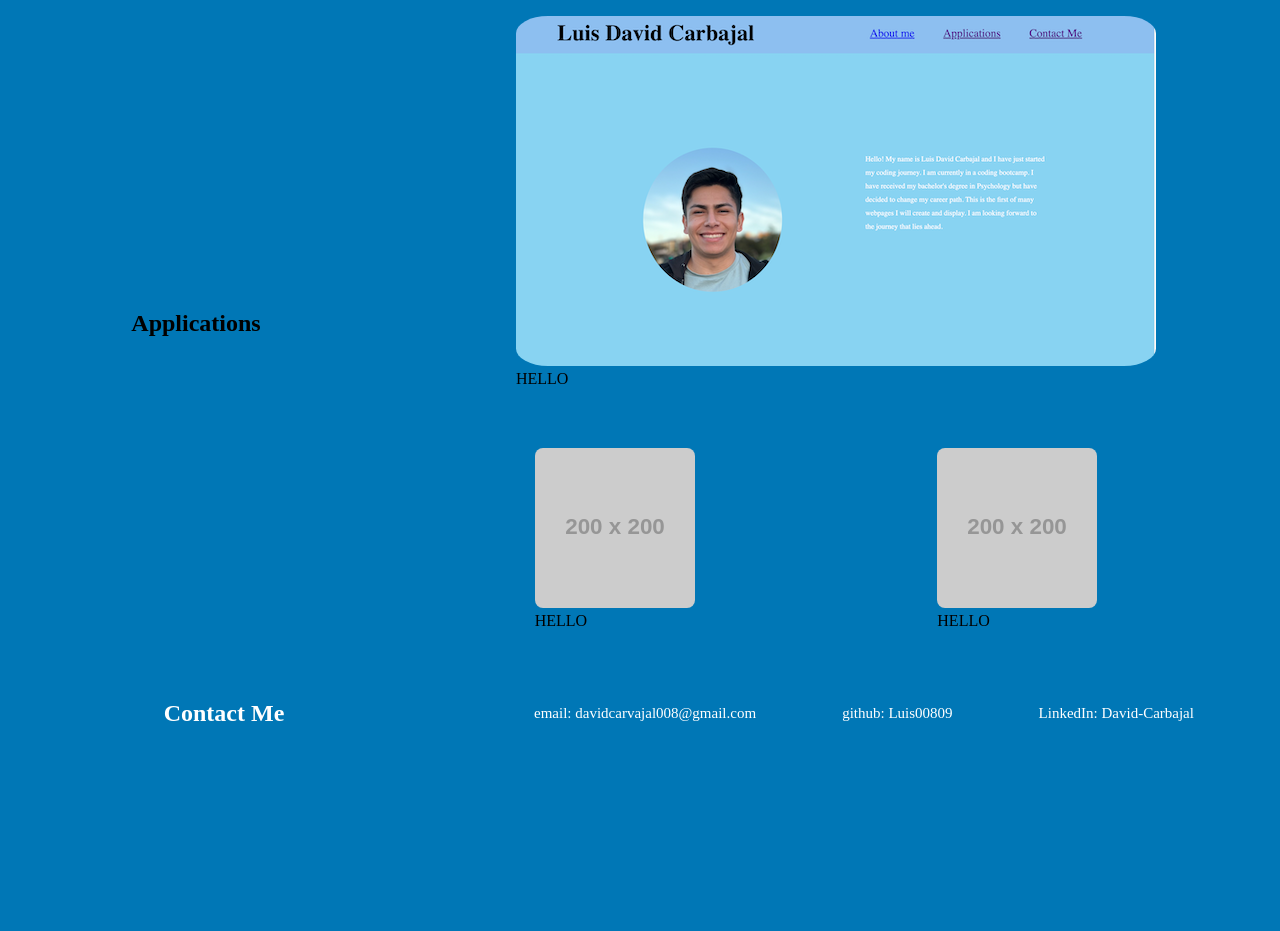
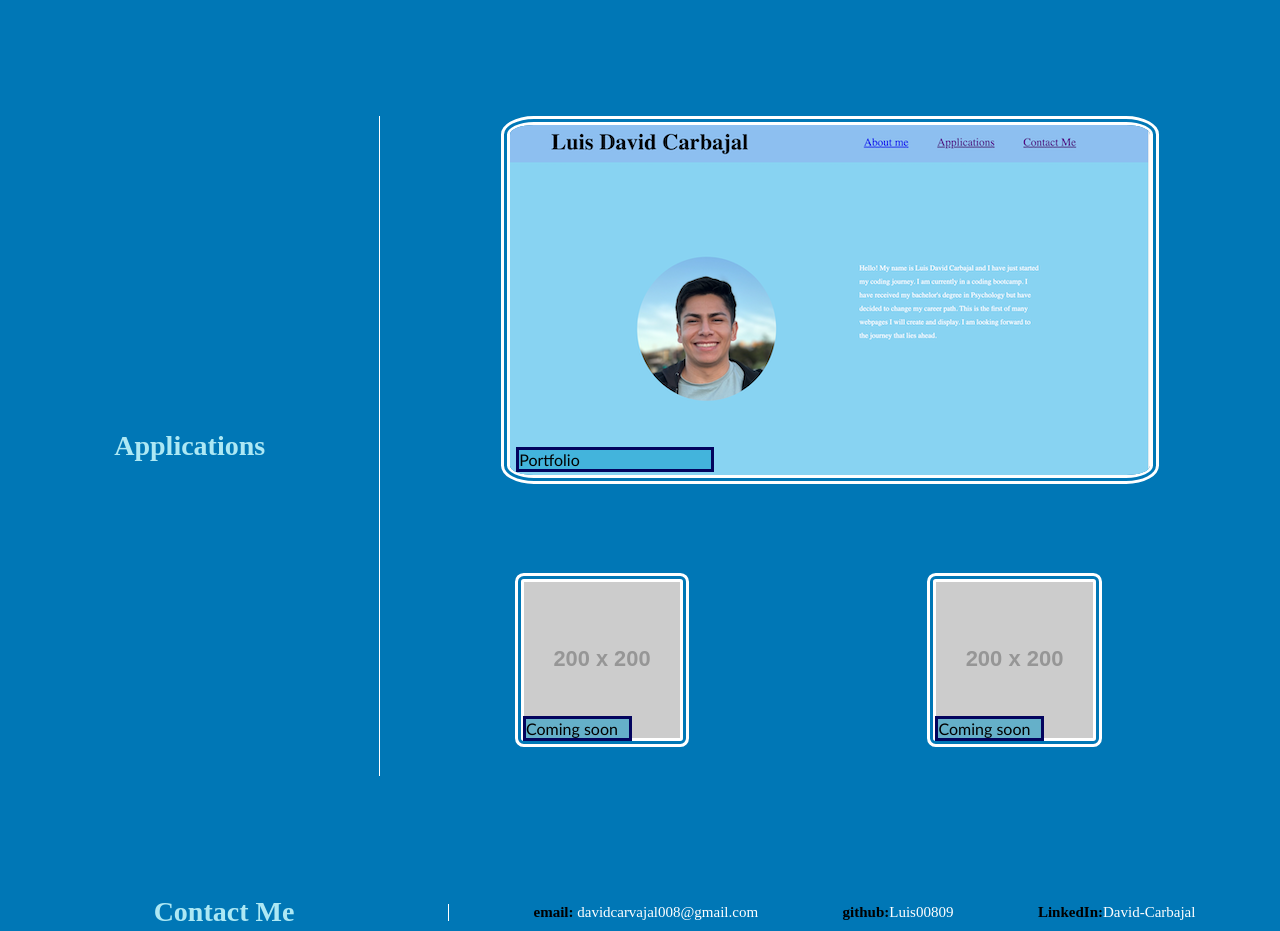
Before and after one commit to Luis00809/Challenge2, a plain HTML site: page index.html in a window 1280 px wide. Shown: the part 604-1535 px from the top of the page. Drawn offline with Linux system fonts and the light colour scheme; placeholder pictures from the web are drawn by us.

Commit message:
color scheme and fonts

```diff
--- a/assets/style.css
+++ b/assets/style.css
@@ -27,6 +27,11 @@ a:visited {
     color: white;
 }
 
+h2 {
+    color: rgb(173, 232, 244);
+    text-align: center;
+    font-size: 1.75rem;
+}
 
 /* start of: heading section */
 .header {
@@ -79,7 +84,7 @@ a:visited {
 .container {
     display: flex;
     flex-direction: column;
-    height: 4000px;
+    height: 450px;
 }
 
 /* end of: container section */
@@ -103,7 +108,7 @@ a:visited {
 }
 
 .container .square1 p {
-    color: white;
+    color: rgb(202, 240, 248);
     height: 200px;
     max-width: 40%;
     margin: 20px;
@@ -124,7 +129,6 @@ a:visited {
 
 .container .square2 .left{
     width: 40%;
-    text-align: center;
 }
 
 .box {
@@ -134,6 +138,7 @@ a:visited {
     align-items: center;
     gap: 60px;
     max-width: 90%;
+    border-left: 1px double white;
 }
 
 #top {
@@ -146,14 +151,35 @@ a:visited {
     flex: 1 0 0px;
 }
 
+/* flex for 3 images stacked with one on top */
 .stack-1 img, .stack-2 img, .stack-3 img{
     border-radius: 5%;
+    border: 9px double white;
+    /* background-color: white; */
 }
 
-/* flex for 3 images stacked with one on top */
-.stack-1 img, .stack-2 img, .stack-3 img{
-    /* border: 10px double red; */
-    border-radius: 5%;
+.box img:hover {
+    background-color: red;
+}
+
+.box figcaption {
+    border: 3px solid rgb(3, 4, 94);
+    position: relative;
+    background-color: rgba(0, 150, 199, 0.5);
+    font-family: 'Gill Sans', 'Gill Sans MT', Calibri, 'Trebuchet MS', sans-serif;
+}
+
+ .box .stack-1 figcaption, .stack-2 figcaption {
+    bottom: 35px;
+    width: 50%;
+    left: 8px;
+}
+
+
+.box .stack-3 figcaption {
+    bottom: 41px;
+    left: 15px;
+    width: 30%;
 }
 
 /* end of: row 2 */
@@ -162,16 +188,15 @@ a:visited {
 /* start of: row3 */
 .container .square3 {
     display: flex;
-    justify-content: space-around;
+    justify-content: space-evenly;
     align-items: center;
+    padding: 50px 0;
 }
 
 .container .square3 .contact {
-    color: white;
     width: 35%;
-    text-align: center;
+}
 
-}
 
 .container .square3 .links  {
     width: 65%;
@@ -182,6 +207,7 @@ a:visited {
     justify-content:space-around;
     align-items: center;
     width: 100%;
+    border-left: 1px solid white;
 }
 
 .links ul {
@@ -192,11 +218,30 @@ a:visited {
 }
 
 .links ul li{
-    color: white;
+    color: 72, 202, 228;
     font-size: 15px;
     display: inline;
 }
 
+
+@media (min-width: 1000px) and (max-width: 3000px) {
+    .container .square1 p {
+        font-size: 2rem;
+    }
+
+}
+
+@media (min-width: 1000px) and (max-width: 1285px) {
+    .container .square2 {
+        margin-top: 100px;
+    }
+}
+
+@media (min-width: 586px) and (max-width: 1000px) {
+    .container .square1 p {
+        font-size: 1.2rem;
+    }
+}
 
 
   @media screen and (max-width: 855px) {
@@ -221,6 +266,18 @@ a:visited {
   }
 
   @media screen and (max-width: 788px){
+
+    .square2 {
+        display: flex;
+        flex-direction: column;
+        justify-content: center;
+      }
+
+      .container .square2 .left {
+        width: 100%;
+        margin-bottom: 20px;
+      }
+
     .container .square3 {
         min-height: 270px;
         display: flex;
@@ -253,7 +310,7 @@ a:visited {
   }
 
   @media screen and (max-width: 665px) {
-      .square2 {
+      /* .square2 {
         display: flex;
         flex-direction: column;
         justify-content: center;
@@ -262,7 +319,7 @@ a:visited {
       .container .square2 .left {
         width: 100%;
         margin-bottom: 20px;
-      }
+      }   */
   }
 
   @media screen and (max-width: 585px) {
@@ -280,4 +337,5 @@ a:visited {
         min-width: 90%;
         margin: 20px;
     }
+
 }
--- a/index.html
+++ b/index.html
@@ -33,7 +33,7 @@
                         <div class="pic">
                             <img src="assets/images/Photo for badge .png" alt="Picture of Luis David Carbajal">
                         </div>
-                        <p class="bio">Hello! My name is Luis David Carbajal and I have just started my coding journey.
+                        <p class="bio" id="about">Hello! My name is Luis David Carbajal and I have just started my coding journey.
                             I am currently in a coding bootcamp.
                             I have received my bachelor's degree in Psychology but have decided to change my career path.
                             This is the first of many webpages I will create and display.
@@ -46,14 +46,14 @@
 
                 <div class="square2">
                     <div class="left">
-                        <h2>Applications</h2>
+                        <h2 id="applications">Applications</h2>
                     </div>
                     <div class="box">
                         <div class="stack-1">
                             <figure>
                                 <img class="bottom" src="https://via.placeholder.com/200/"
                                 alt="description filler" />
-                                <figcaption>HELLO</figcaption>
+                                <figcaption>Coming soon</figcaption>
                             </figure>
                         </div>
 
@@ -61,7 +61,7 @@
                             <figure>
                                 <img class="bottom" src="https://via.placeholder.com/200/"
                                 alt="description filler"/>
-                                <figcaption>HELLO</figcaption>
+                                <figcaption>Coming soon</figcaption>
                             </figure>
                             </div>
 
@@ -69,7 +69,7 @@
                             <figure>
                                 <img src="./assets/images/sc-for-portfolio.png"
                                 alt="description filler" id="top"/>
-                                <figcaption>HELLO</figcaption>
+                                <figcaption>Portfolio</figcaption>
                             </figure>
                         </div>
                     </div>
@@ -80,13 +80,13 @@
                 <!-- row3 starts -->
                 <div class="square3">
                     <div class="contact">
-                        <h2>Contact Me</h2>
+                        <h2 id="contact">Contact Me</h2>
                     </div>
                     <div class="links">
                         <ul class="options">
-                            <li>email: <a href="mailto:davidcarvajal008@gmail.com">davidcarvajal008@gmail.com</a></li>
-                            <li>github: <a href="https://github.com/Luis00809?tab=repositories">Luis00809</a></li>
-                            <li>LinkedIn: <a href="https://www.linkedin.com/public-profile/settings?trk=d_flagship3_profile_self_view_public_profile">David-Carbajal</a></li>
+                            <li><strong>email: </strong> <a href="mailto:davidcarvajal008@gmail.com">davidcarvajal008@gmail.com</a></li>
+                            <li><strong>github:</strong><a href="https://github.com/Luis00809?tab=repositories">Luis00809</a></li>
+                            <li><strong>LinkedIn:</strong><a href="https://www.linkedin.com/public-profile/settings?trk=d_flagship3_profile_self_view_public_profile">David-Carbajal</a></li>
                         </ul>
                     </div>
                 </div>
```
